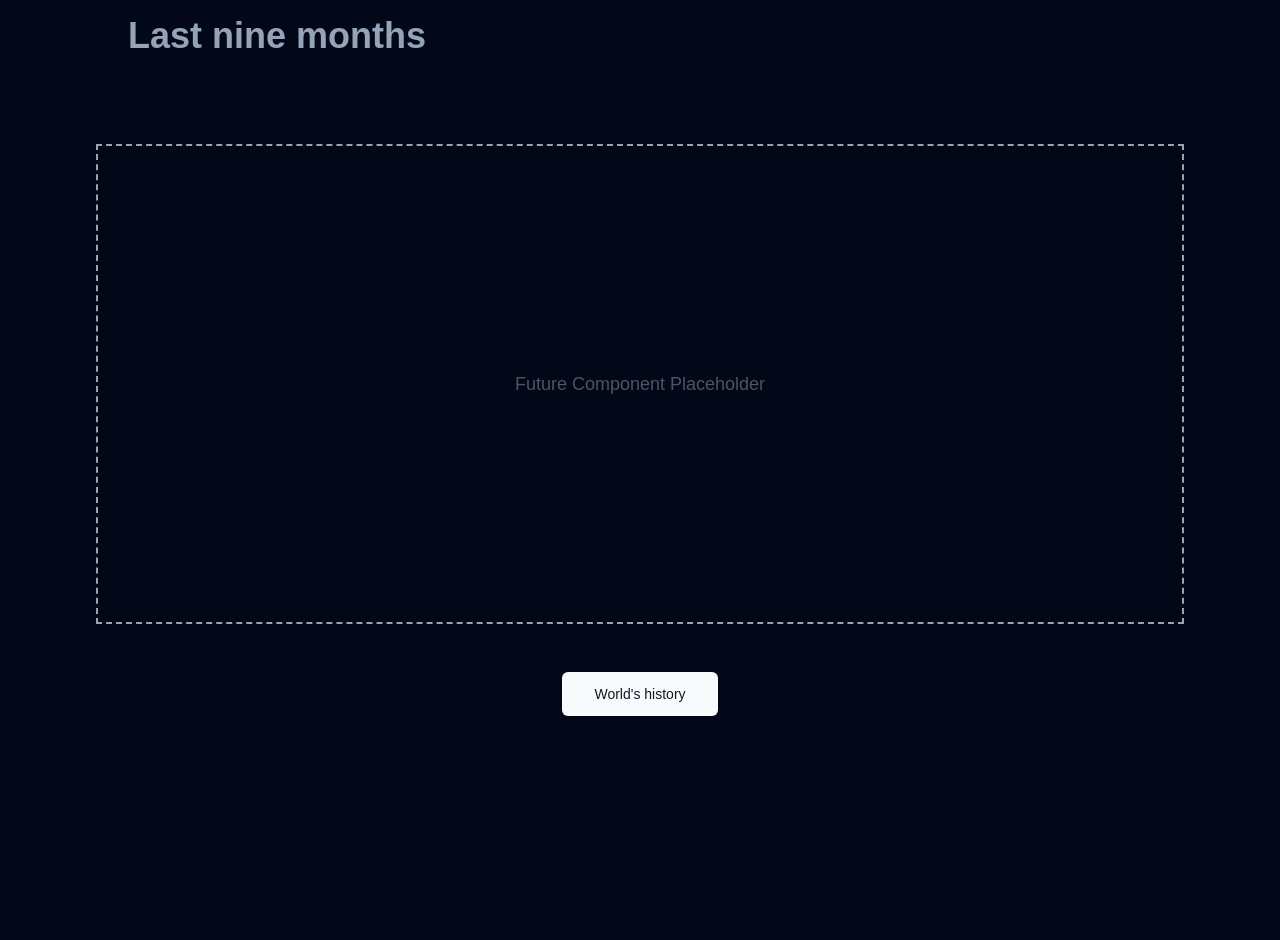
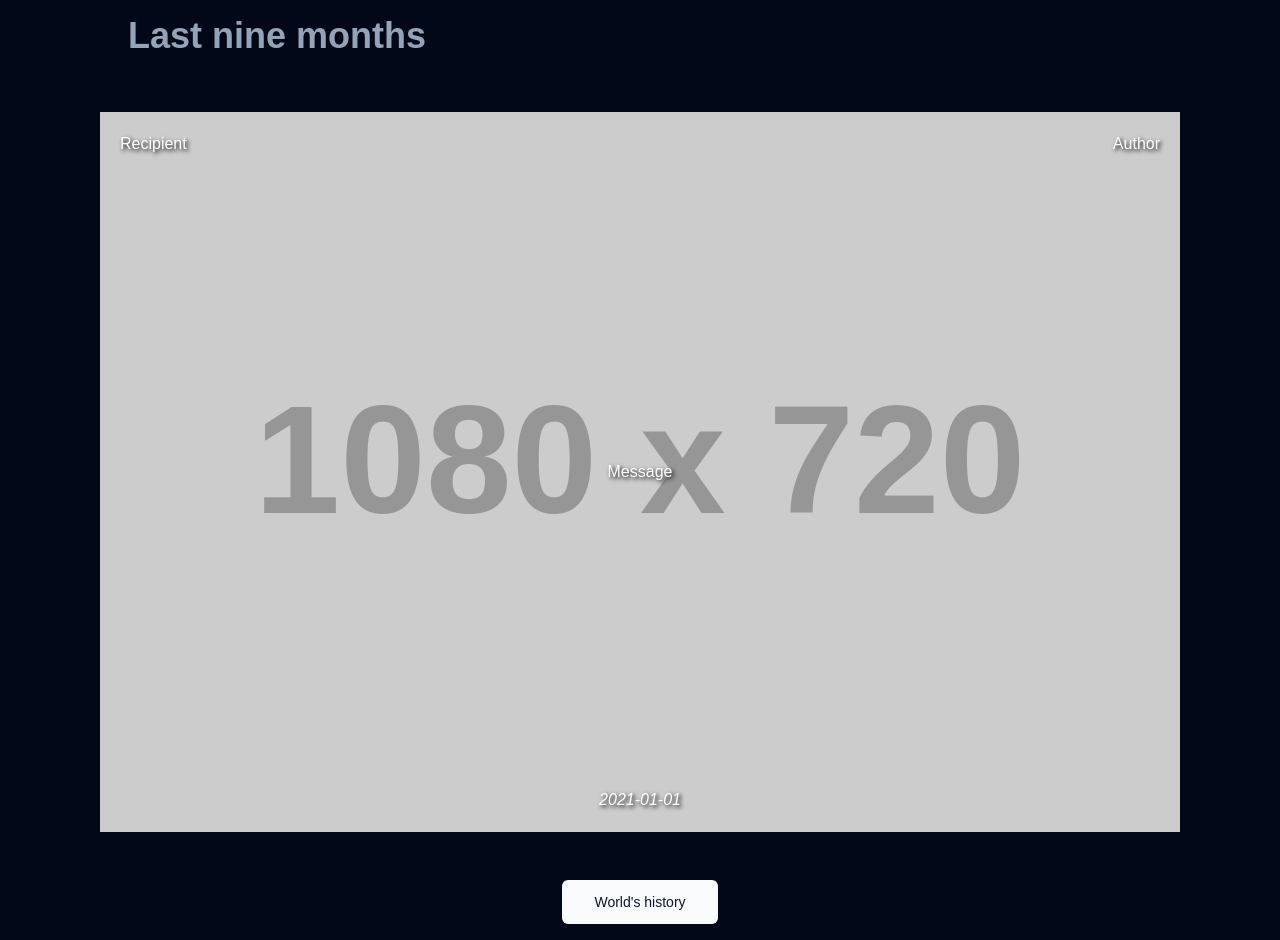
Before and after one commit to avangie/BHL2024, a Next.js app in the folder front/: page /recipient in a window 1280 px wide. Before the commit the page ends 800 px from the top, so only its background shows below. Built offline with nearby package versions, Linux system fonts and the light colour scheme.

Commit message:
Olek last push goodnight

```diff
--- a/front/src/app/recipient/page.tsx
+++ b/front/src/app/recipient/page.tsx
@@ -2,16 +2,14 @@
 
 import { Button } from "@/components/ui/button";
 import Header from "@/components/Header";
+import Postcard from "@/components/postcard/Postcard";
 
 export default function Page() {
     return (
         <main className="flex min-h-screen flex-col items-center p-4 bg-background md:px-24 gap-4">
             <Header />
 
-            {/* Placeholder na przyszły komponent */}
-            <div className="flex justify-center items-center w-full h-[60vh] border-dashed border-2 border-gray-400 mt-8">
-                <p className="text-center text-lg text-gray-600">Future Component Placeholder</p>
-            </div>
+            <Postcard />
 
             <Button
                 size={"lg"}
--- a/front/src/components/postcard/Postcard.tsx
+++ b/front/src/components/postcard/Postcard.tsx
@@ -2,7 +2,7 @@ export default function Postcard() {
     const author: string = "Author";
     const recipient: string = "Recipient";
     const message: string = "Message";
-    const image = "https://placehold.co/800x700";
+    const image = "https://placehold.co/1080x720";
     const date: string = "2021-01-01";
 
     return (
@@ -14,8 +14,8 @@ export default function Postcard() {
             padding: '20px',
             color: 'white',
             textShadow: '2px 2px 4px black',
-            height: '700px', // Set constant height
-            width: '800px', // Set constant width to match image size
+            height: '720px', // Set constant height
+            width: '1080px', // Set constant width to match image size
             display: 'flex',
             flexDirection: 'column',
             justifyContent: 'center',
```
